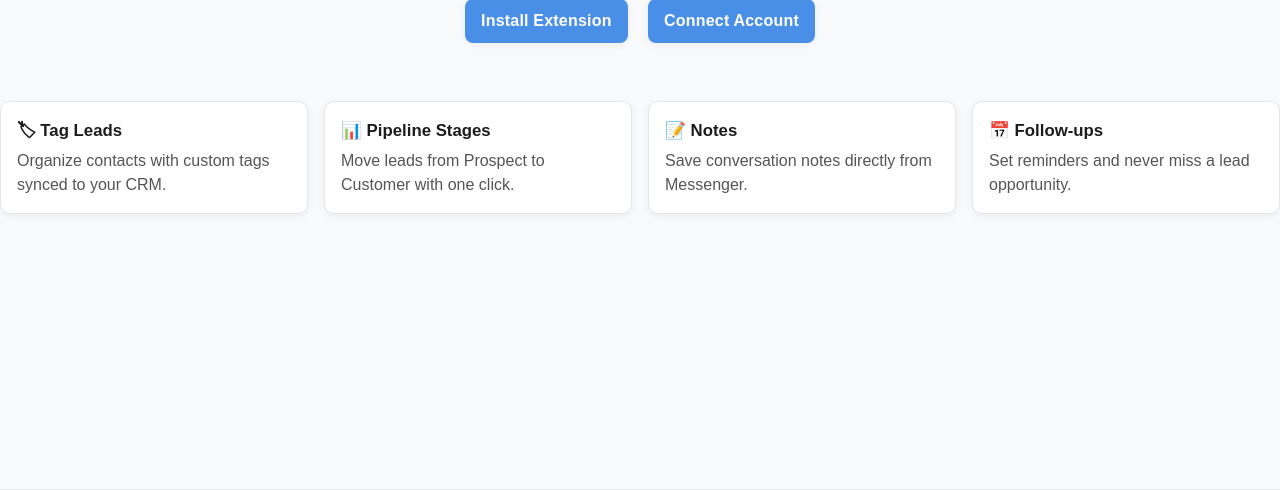
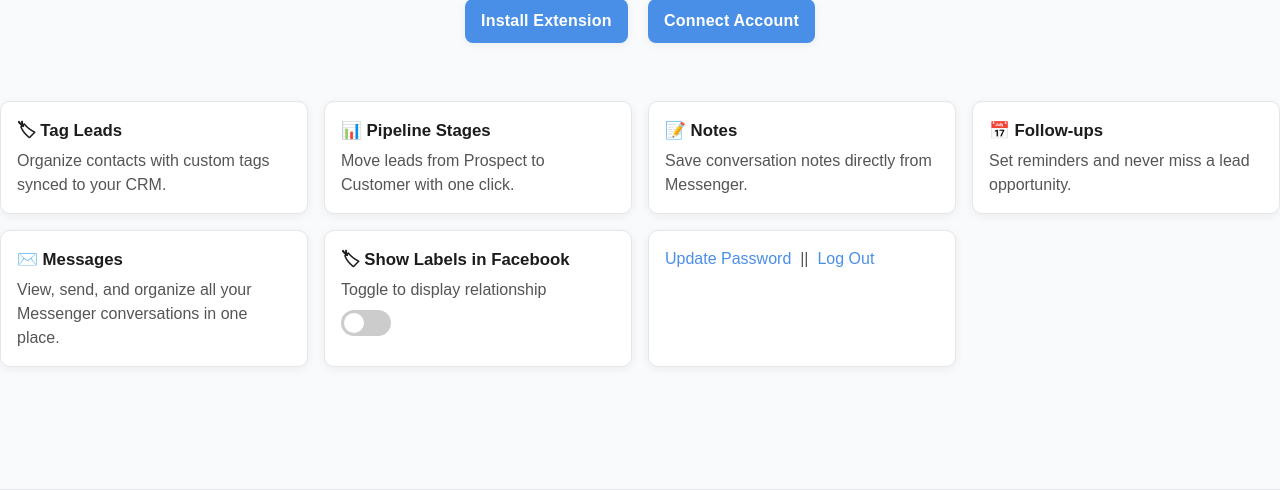
Before and after one commit to ldanie38/repo, a Django app: template src/templates/landing.html in a window 1280 px wide. Shown: the part 255-745 px from the top of the page. Run offline with Django 4.2, Linux system fonts and the light colour scheme; the template is opened without the code that fills it, so the values that code supplies are empty.

Commit message:
landing page update

```diff
--- a/src/static/css/styles.css
+++ b/src/static/css/styles.css
@@ -192,3 +192,55 @@ footer a:hover { text-decoration: underline; }
 
     footer { background: #0e141b; }
 }
+
+
+    /* Toggle switch container */
+    .switch {
+        position: relative;
+        display: inline-block;
+        width: 50px;
+        height: 26px;
+        margin-top: 8px;
+      }
+
+      /* Hide default checkbox */
+      .switch input {
+        opacity: 0;
+        width: 0;
+        height: 0;
+      }
+
+      /* Slider background */
+      .slider {
+        position: absolute;
+        cursor: pointer;
+        top: 0;
+        left: 0;
+        right: 0;
+        bottom: 0;
+        background-color: #ccc;
+        transition: .4s;
+        border-radius: 26px;
+      }
+
+      /* Slider knob */
+      .slider:before {
+        position: absolute;
+        content: "";
+        height: 20px;
+        width: 20px;
+        left: 3px;
+        bottom: 3px;
+        background-color: white;
+        transition: .4s;
+        border-radius: 50%;
+      }
+
+      /* Checked state */
+      input:checked + .slider {
+        background-color: #4CAF50;
+      }
+
+      input:checked + .slider:before {
+        transform: translateX(24px);
+      }
--- a/src/templates/landing.html
+++ b/src/templates/landing.html
@@ -50,6 +50,42 @@
       <h3>📅 Follow-ups</h3>
       <p>Set reminders and never miss a lead opportunity.</p>
     </div>
+    <div class="feature">
+      <h3>✉️ Messages</h3>
+      <p>View, send, and organize all your Messenger conversations in one place.</p>
+    </div>
+    <div class="feature">
+      <h3>🏷 Show Labels in Facebook</h3>
+      <p>Toggle to display relationship </p>
+
+      <label class="switch">
+        <input type="checkbox" id="showLabelsToggle">
+        <span class="slider round"></span>
+      </label>
+    </div>
+
+
+    <script>
+    document.getElementById('showLabelsToggle').addEventListener('change', function() {
+      if (this.checked) {
+        console.log('Labels ON');
+        // Here you could trigger your JS to show labels in Messenger
+      } else {
+        console.log('Labels OFF');
+        // Here you could trigger your JS to hide labels in Messenger
+      }
+    });
+    </script>
+
+
+    <div class="feature">
+      <p>
+        <a href="">Update Password</a> &nbsp;||&nbsp;
+        <a href="">Log Out</a>
+      </p>
+    </div>
+
+
   </section>
 
   <footer>
```
